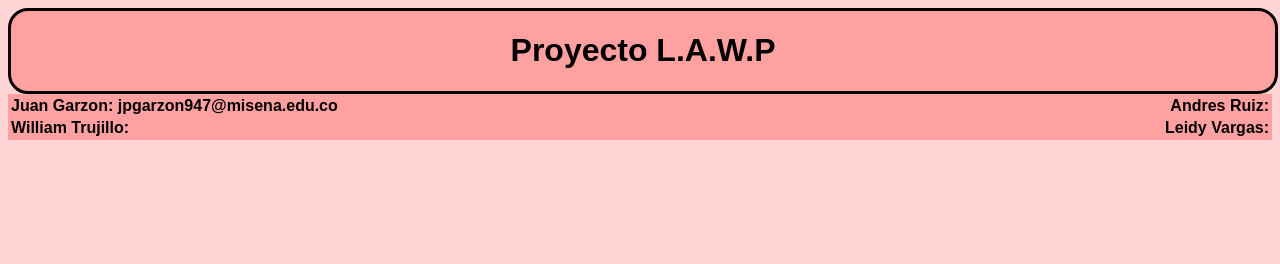
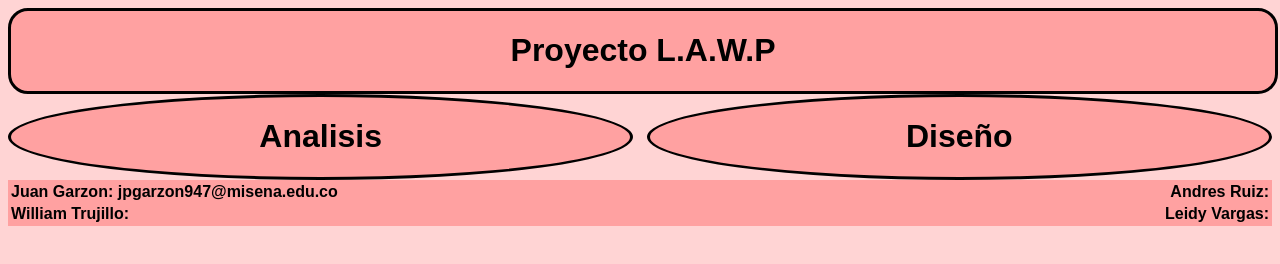
Before and after one commit to JuanGarzon616/lawpage, a plain HTML site: page index.html in a window 1280 px wide. Drawn offline with Linux system fonts and the light colour scheme.

Commit message:
chore: circulos

```diff
--- a/dibujos.css
+++ b/dibujos.css
@@ -17,5 +17,21 @@
 
 }
 .div2{
+     font-family: arial;
+    height: auto;
+    width: 49%;
+    background: #FFA1A1;
+    border-radius: 50% 50% 50% 50%;
+    border: 3px solid black;
 
+    float: left;
 }
+.div3{
+     font-family: arial;
+    height: auto;
+    width: 49%;
+    background: #FFA1A1;
+    border-radius: 50% 50% 50% 50%;
+    border: 3px solid black;
+    float: right;
+}
--- a/index.html
+++ b/index.html
@@ -17,6 +17,13 @@
 <div class="div">
 	<h1 text align="center">Proyecto L.A.W.P</h1>
 </div>
+<div class="div2"><h1 text align="center">Analisis</h1>
+</div>
+<div class="div3"><h1 text align="center">Diseño</h1>
+</div>
+
+
+
 
 
 
```
